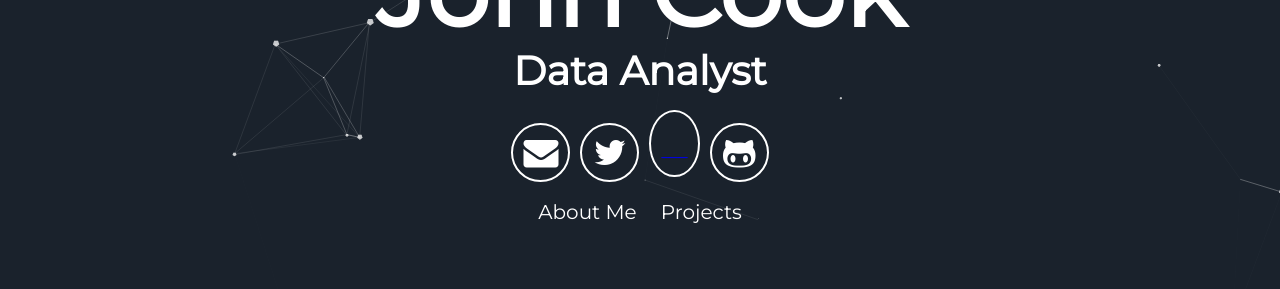
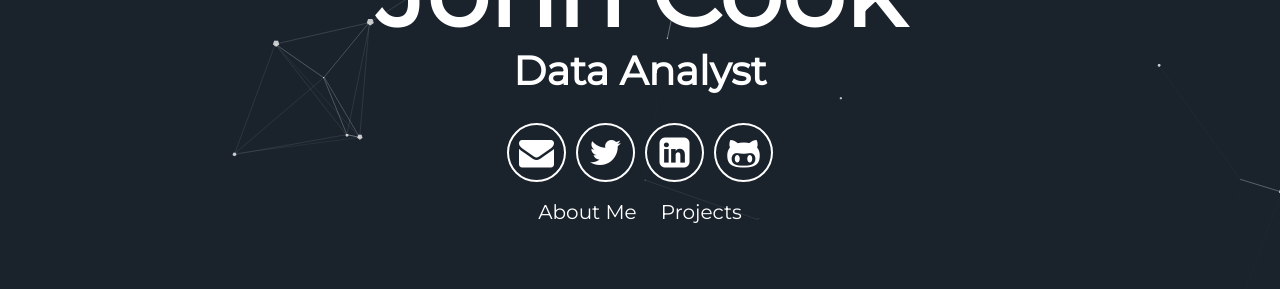
Before and after one commit to johngncook/Analytics-Portfolio, a Jekyll site: the page built from index.html, in a window 1280 px wide. Shown: the part 401-690 px from the top of the page. Built offline with Jekyll 4.4.1, drawn with Linux system fonts in a browser that asks for light colours.

Commit message:
Update header.html

```diff
--- a/_includes/header.html
+++ b/_includes/header.html
@@ -7,7 +7,7 @@
       <div class="header-icons">
         <a aria-label="Send email" href="#"><i class="icon fa fa-envelope"></i></a>
         <a aria-label="My Twitter" target="_blank" href="https://twitter.com/johngncook"><i class="icon fa fa-twitter" aria-hidden="true"></i></a>
-        <a aria-label="Medium" target="_blank" href="https://www.linkedin.com/in/johngncook/"><i class="icon fab fa-linkedin-square" aria-hidden="true"></i></a>
+        <a aria-label="Medium" target="_blank" href="https://www.linkedin.com/in/johngncook/"><i class="icon fa fa-linkedin-square" aria-hidden="true"></i></a>
         <a aria-label="My Github" target="_blank" href="https://github.com/johngncook"><i class="icon fa fa-github-alt" aria-hidden="true"></i></a>
       </div>
       <div class="header-links">
```
